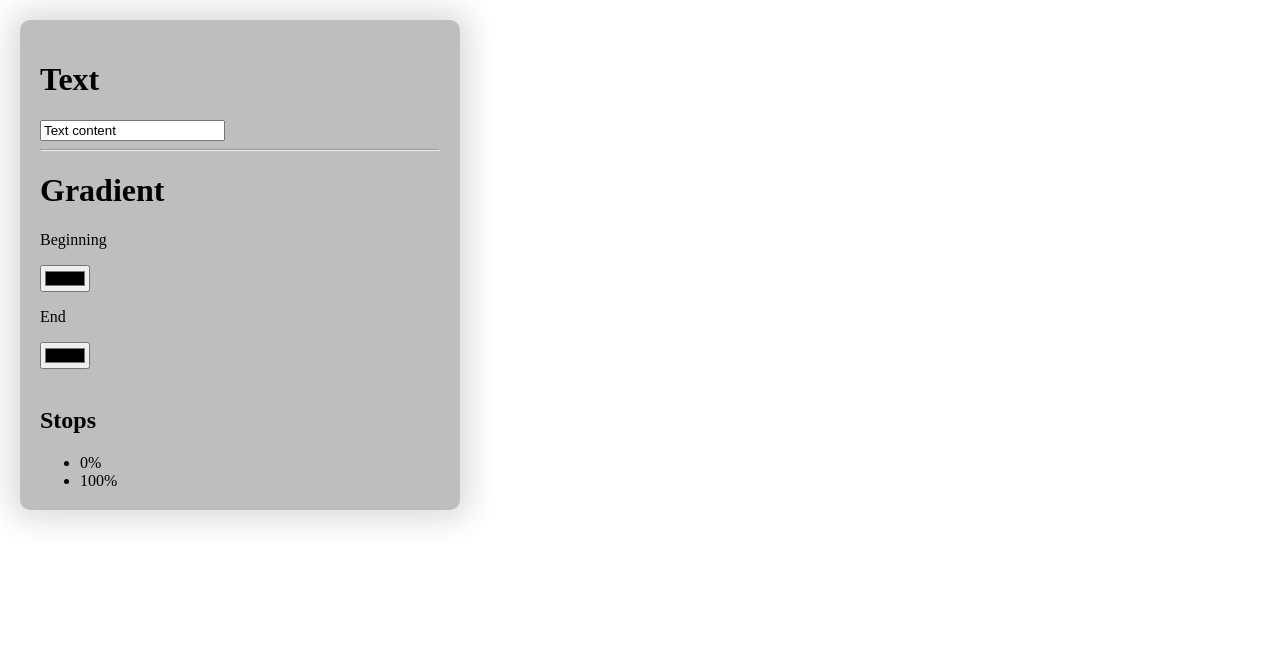
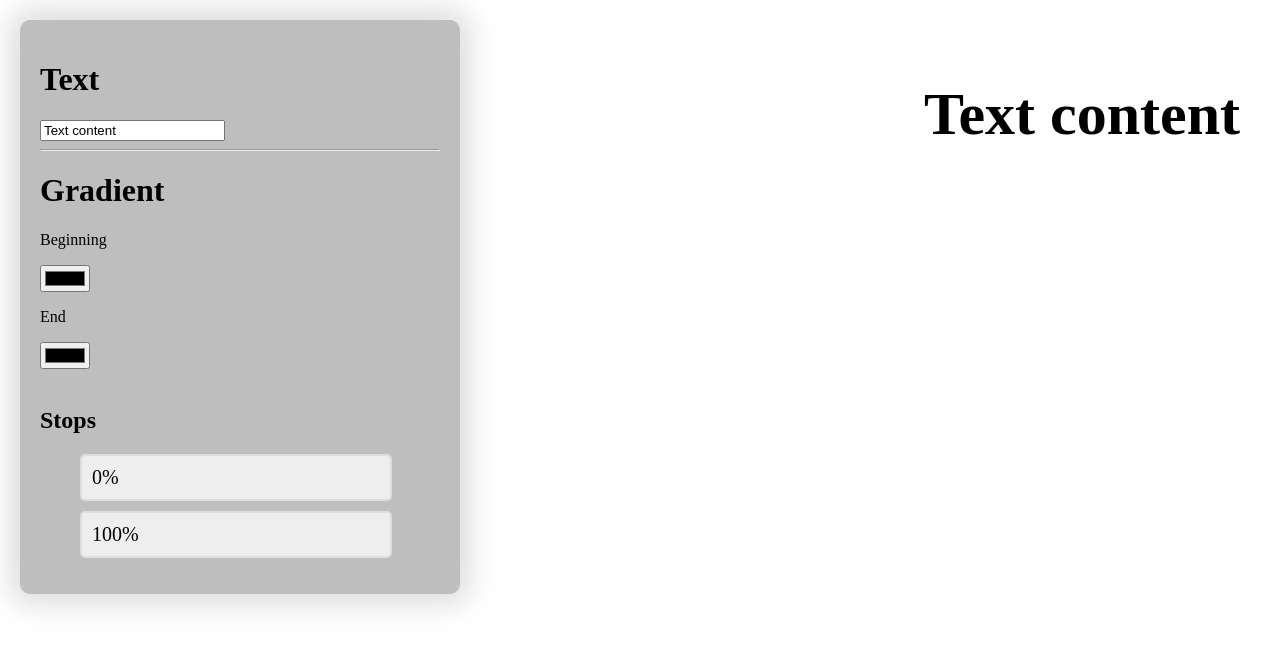
Before and after one commit to PineappleRind/gradient-text, a plain HTML site: page index.html in a window 1280 px wide. Drawn offline with Linux system fonts and the light colour scheme.

Commit message:
Gradient stops, text added

```diff
--- a/index.html
+++ b/index.html
@@ -21,10 +21,15 @@
             </div>
             <h2>Stops</h2>
             <ul>
-                <li>0%</li>
-                <li>100%</li>
+                <li class="gradient-stop">0%</li>
+                <li class="gradient-stop">100%</li>
             </ul>
         </div>
+
+        <div class="gradient-text">
+            <h1>Text content</h1>
+        </div>
     </main>
+    <script> </script>
 </body>
 </html>
--- a/styles.css
+++ b/styles.css
@@ -3,10 +3,13 @@ body {
     background-color:rgb(255, 255, 255);
 }
 
+ul {
+    list-style: none;
+}
+
 .adjust-container {
     background-color:rgb(190, 190, 190);
     width:400px;
-    height:450px;
     color:rgb(0, 0, 0);
     border-radius:10px;
     position:fixed;
@@ -15,3 +18,28 @@ body {
     box-shadow: 0 0 30px 10px rgba(0, 0, 0, 0.141);
     padding:20px;
 }
+
+.gradient-stop {
+    width:80%;
+    border-radius:5px;
+    background-color:#eee;
+    padding:10px;
+    margin:10px;
+    margin-left:0;
+    border:#ddd 2px solid;
+    font-size:20px;
+    transition:0.3s;
+    cursor:pointer;
+}
+
+.gradient-stop:hover {
+    background-color:rgb(232, 232, 232);
+    transform: scale(1.01)
+}
+
+.gradient-text {
+    position:absolute;
+    right:40px;
+    top:40px;
+    font-size:30px;
+}
```
